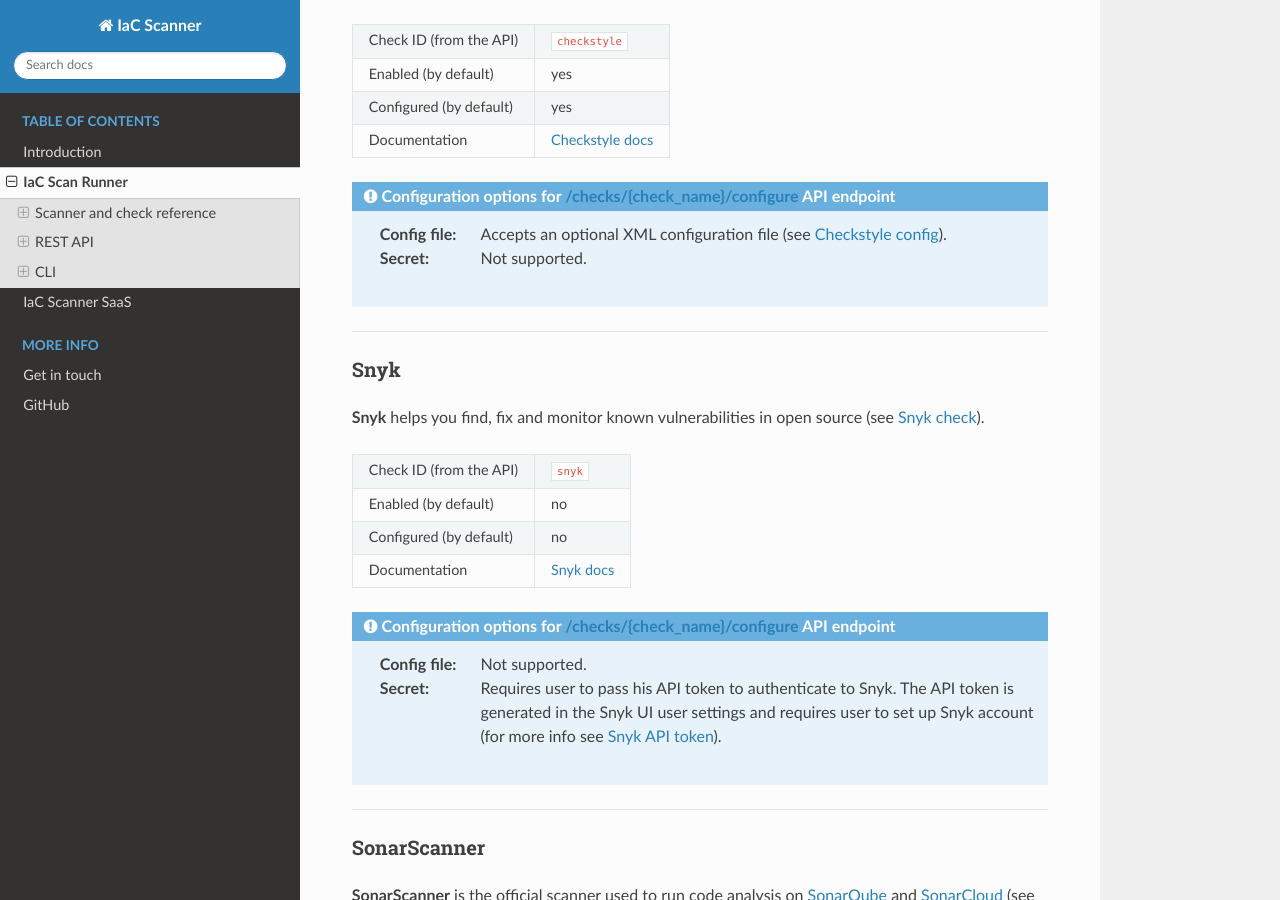
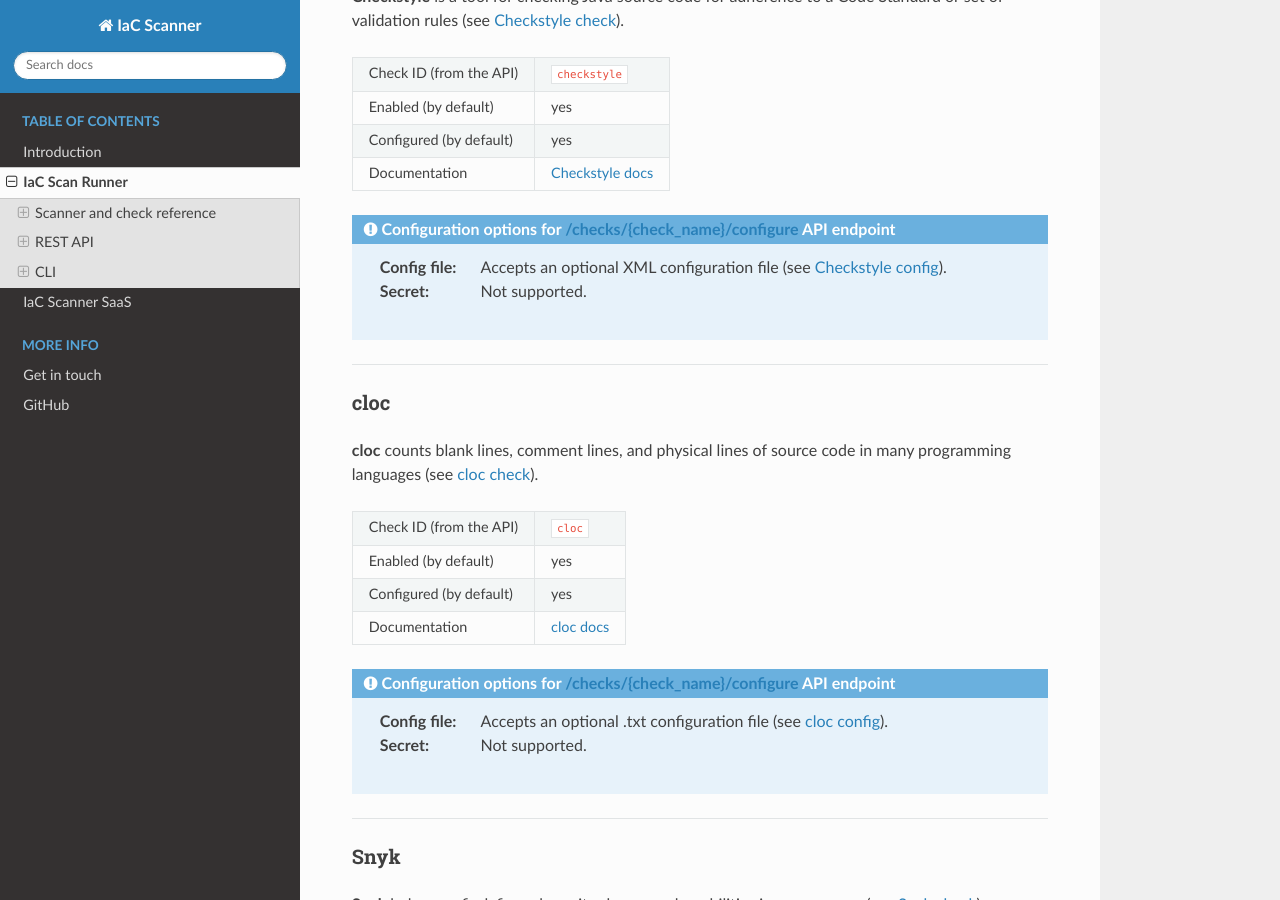
Before and after one commit to xlab-si/iac-scanner-docs, a Sphinx documentation site: the page built from docs/02-runner.rst, in a window 1280 px wide and 900 px high, scrolled down 10337 px. Built offline with Sphinx 7.4.7 and the Read the Docs theme 2.0.0, drawn with Linux system fonts in a browser that asks for light colours; some of the changed text lies outside the part shown.

Commit message:
Document cloc check

```diff
--- a/docs/02-runner.rst
+++ b/docs/02-runner.rst
@@ -61,6 +61,8 @@ IaC Scan Runner currently supports the following *IaC checks* that can be execut
 | `stylelint`_                  | CSS and other styles       | yes                        | no                         |
 +-------------------------------+----------------------------+----------------------------+----------------------------+
 | `Checkstyle`_                 | Java                       | yes                        | no                         |
++-------------------------------+----------------------------+----------------------------+----------------------------+
+| `cloc`_                       | Multiple components        | yes                        | no                         |
 +-------------------------------+----------------------------+----------------------------+----------------------------+
 | `Snyk`_                       | Multiple components        | no                         | yes                        |
 +-------------------------------+----------------------------+----------------------------+----------------------------+
@@ -679,6 +681,36 @@ Checkstyle
 
 ------------------------------------------------------------------------------------------------------------------------
 
+.. _cloc:
+
+cloc
+####
+
+**cloc** counts blank lines, comment lines, and physical lines of source code in many programming languages (see
+`cloc check`_).
+
++-------------------------+---------------------------------+
+| Check ID (from the API) | ``cloc``                        |
++-------------------------+---------------------------------+
+| Enabled (by default)    | yes                             |
++-------------------------+---------------------------------+
+| Configured (by default) | yes                             |
++-------------------------+---------------------------------+
+| Documentation           | `cloc docs`_                    |
++-------------------------+---------------------------------+
+
+.. admonition:: Configuration options for `/checks/{check_name}/configure`_ API endpoint
+
+    :Config file:
+
+        Accepts an optional .txt configuration file (see `cloc config`_).
+
+    :Secret:
+
+        Not supported.
+
+------------------------------------------------------------------------------------------------------------------------
+
 .. _Snyk:
 
 Snyk
@@ -1200,6 +1232,9 @@ Commands
 .. _Checkstyle check: https://github.com/checkstyle/checkstyle/
 .. _Checkstyle docs: https://checkstyle.org/
 .. _Checkstyle config: https://checkstyle.org/config.html
+.. _cloc check: https://github.com/AlDanial/cloc
+.. _cloc docs: https://github.com/AlDanial/cloc/blob/master/README.md
+.. _cloc config: https://github.com/AlDanial/cloc/blob/master/README.md#optionstxt-configuration-file-
 .. _Snyk check: https://github.com/snyk/snyk
 .. _Snyk docs: https://support.snyk.io/hc/en-us
 .. _Snyk API token: https://support.snyk.io/hc/en-us/articles/360004008258-Authenticate-the-CLI-with-your-account
```
